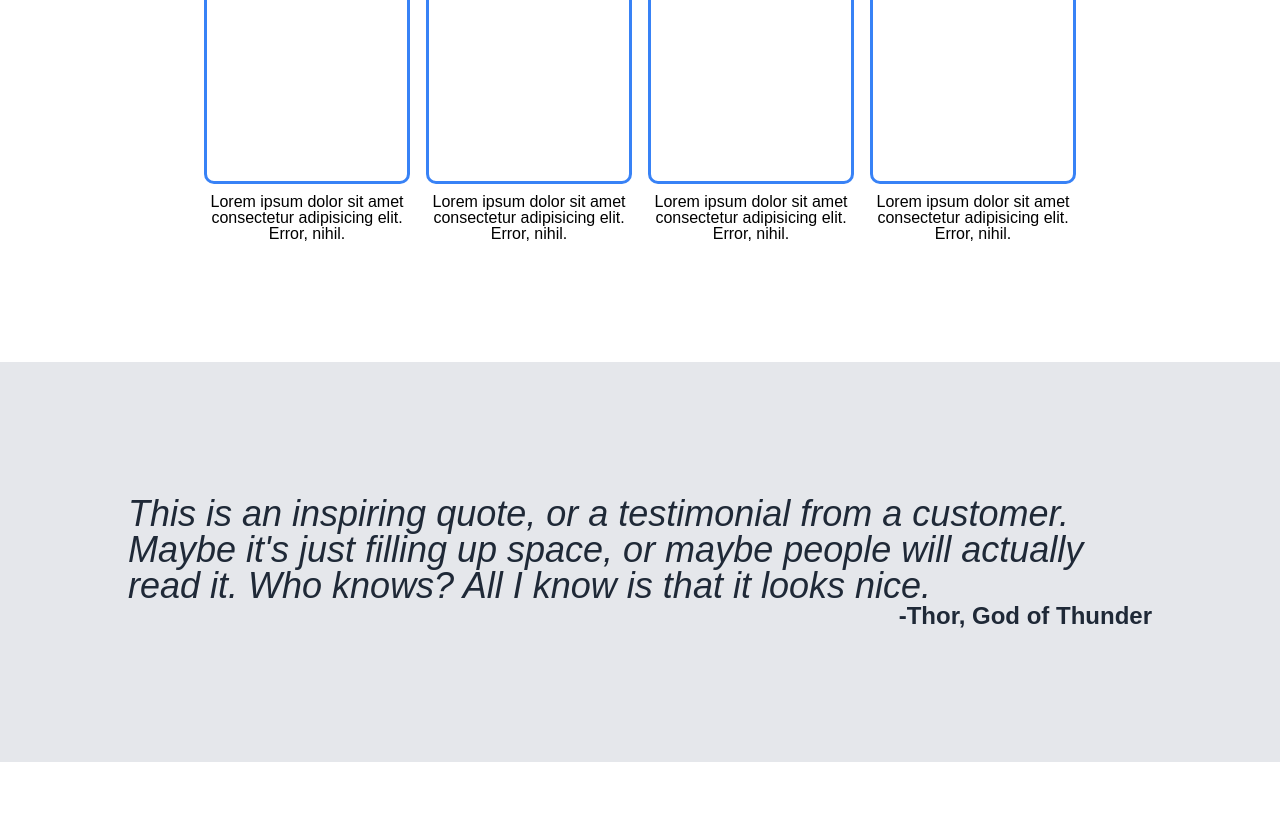
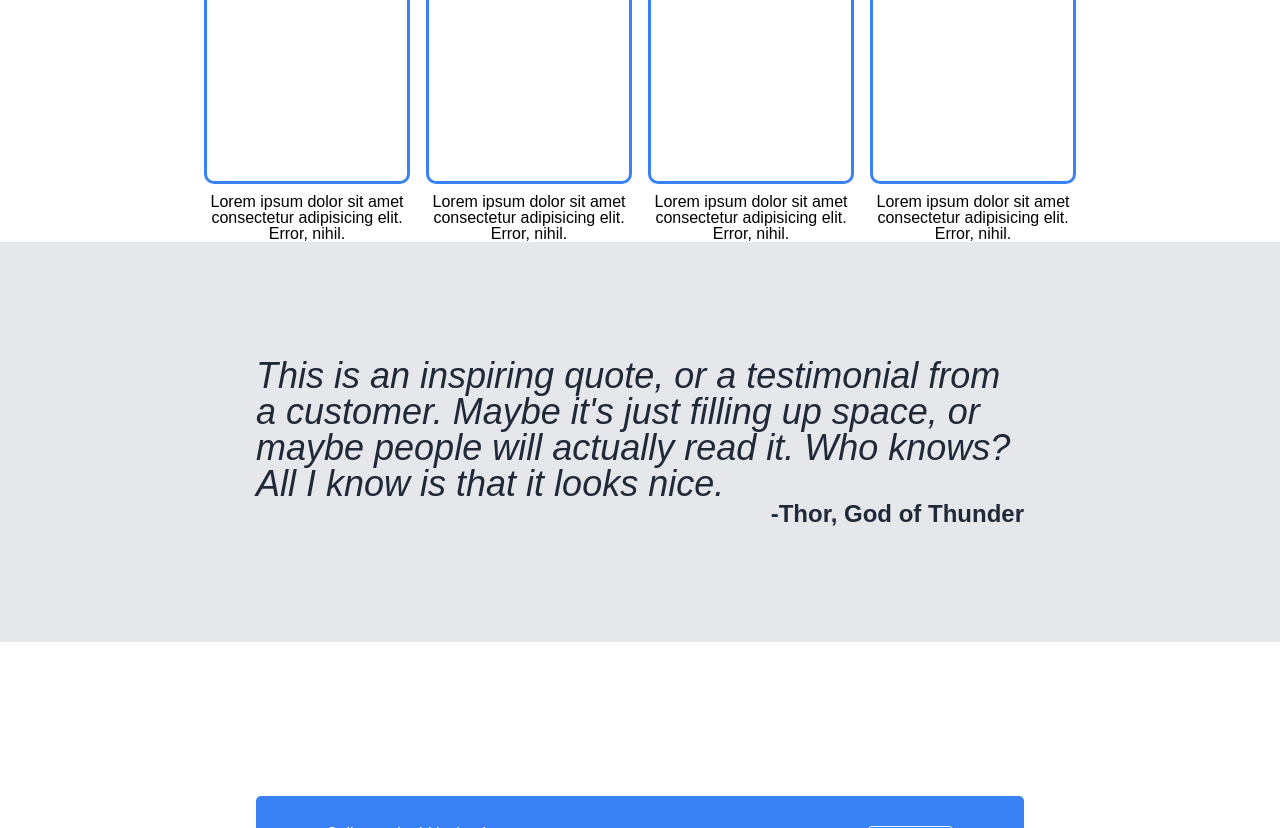
Before and after one commit to JJeris/landing-page, a plain HTML site: page index.html in a window 1280 px wide. Shown: the part 654-1482 px from the top of the page. Drawn offline with Linux system fonts and the light colour scheme.

Commit message:
Update prototype

```diff
--- a/css/styles.css
+++ b/css/styles.css
@@ -142,7 +142,9 @@ a {
 
 /* INFO */
 .info {
-    padding-bottom: 120px;
+    /* padding-bottom: 120px; */
+    /* padding-bottom: 10%; */
+
 }
 
 .info-heading {
@@ -160,6 +162,7 @@ a {
     justify-content: center;
     gap: 1em;
     text-align: center;
+    /* margin: 0 20%; */
     /* margin-bottom: 2em; */
 }
 
@@ -210,11 +213,12 @@ a {
     flex-direction: column;
     justify-content: center;
     align-items: center;
-    margin-left: 10%;
-    margin-right: 10%;
+    /* margin-left: 10%; */
+    /* margin-right: 10%; */
     /* border: 1px solid red; */
     justify-content: center;
     align-items: center;
+    margin: 0 20%;
 }
 .inspo-text {
     font-size: 36px;
```
